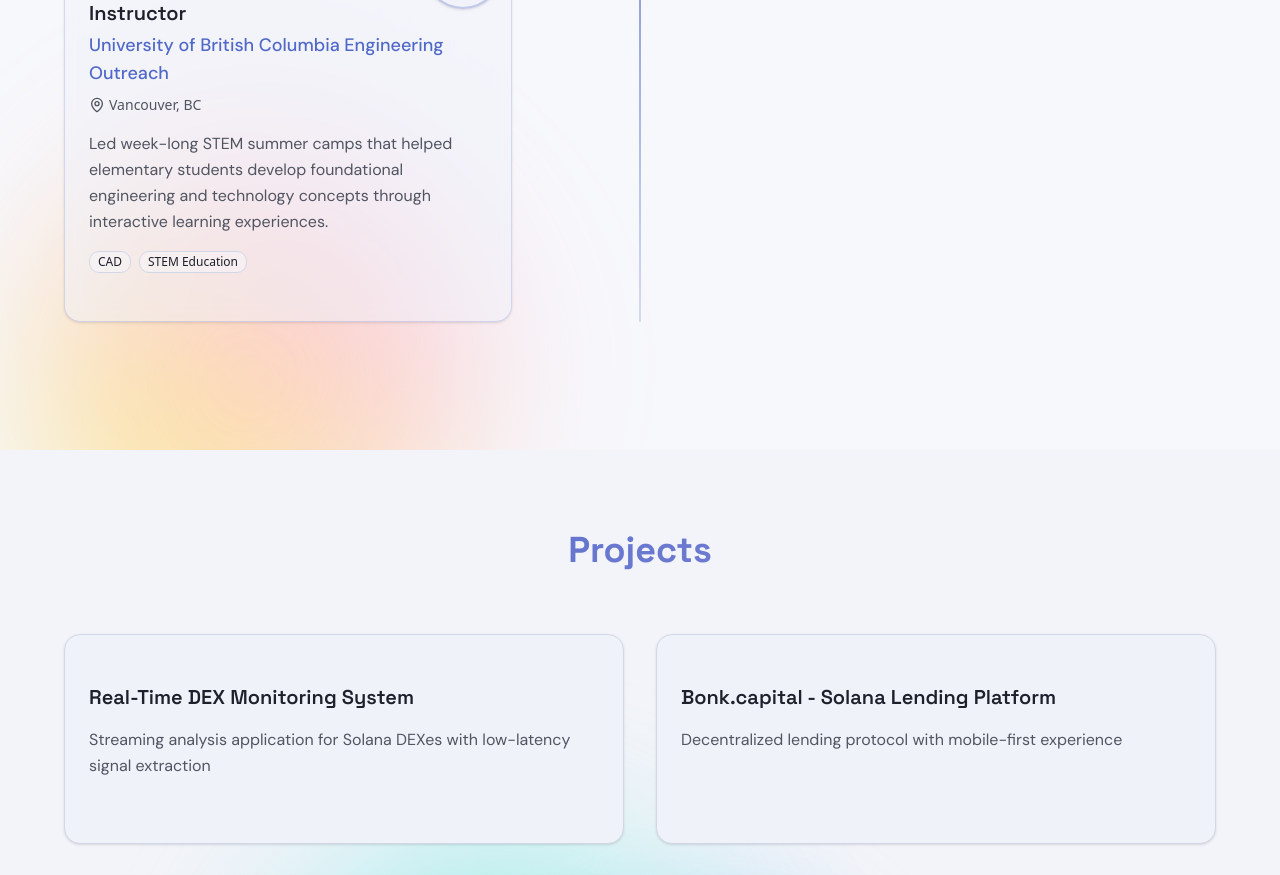
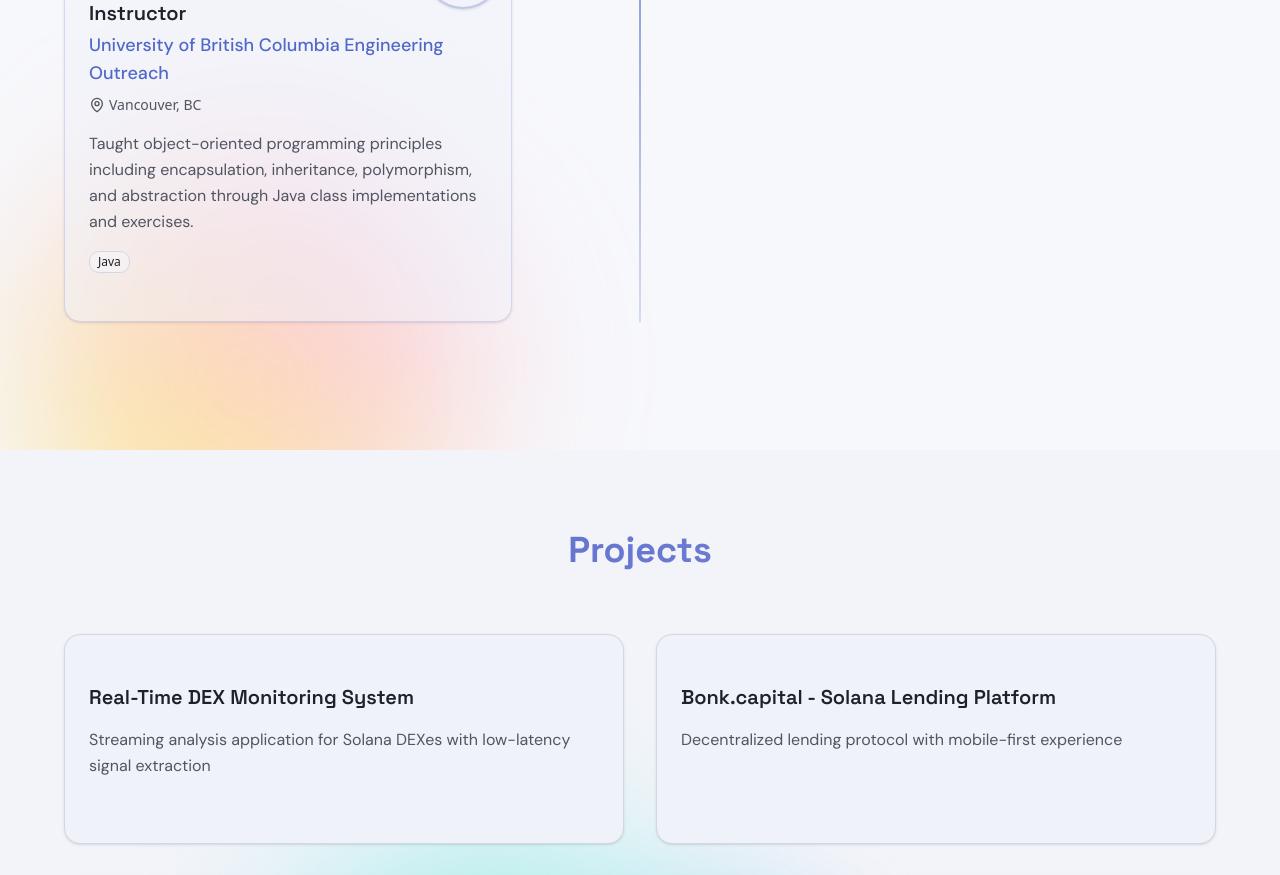
Before and after one commit to mili118/portfolio, a Next.js app: page / in a window 1280 px wide. Shown: the part 1960-2835 px from the top of the page. Built offline with nearby package versions, Linux system fonts and the light colour scheme.

Commit message:
update experience

```diff
--- a/components/experience.tsx
+++ b/components/experience.tsx
@@ -32,8 +32,8 @@ const experiences = [
     location: "Vancouver, BC",
     period: "May 2022 - Aug 2022",
     description:
-      "Led week-long STEM summer camps that helped elementary students develop foundational engineering and technology concepts through interactive learning experiences.",
-    technologies: ["CAD", "STEM Education"],
+      "Taught object-oriented programming principles including encapsulation, inheritance, polymorphism, and abstraction through Java class implementations and exercises.",
+    technologies: ["Java"],
     image: "/ubc-outreach.png",
   },
 ]
```
Also changed, not shown: 1 other file (tests, documents, lock files or other folders).
